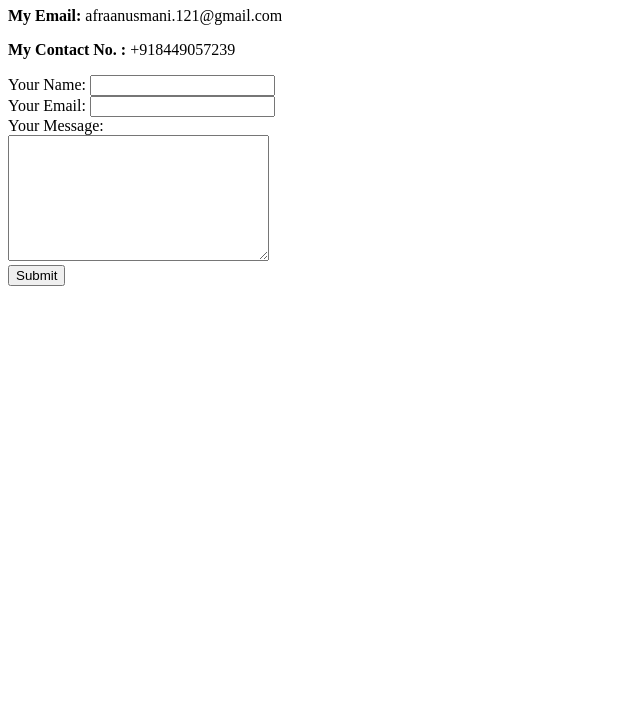
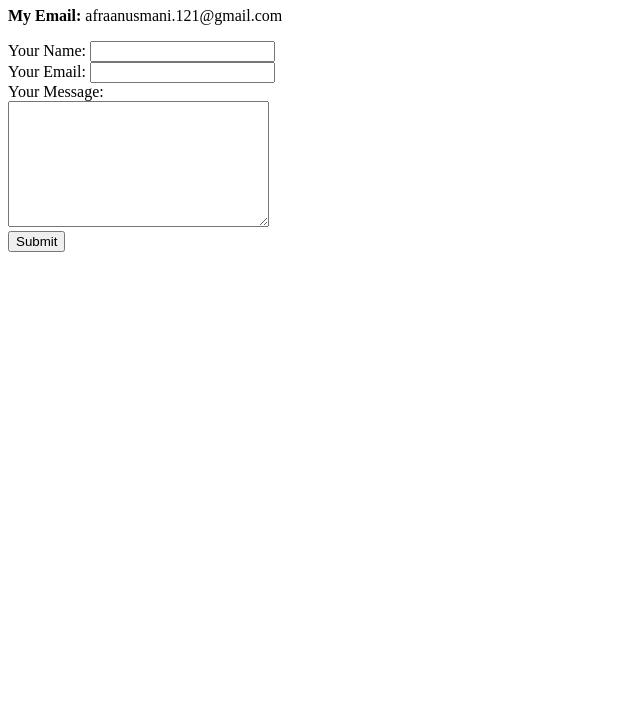
Before and after one commit to AfranUsmani/mycv, a plain HTML site: page contactme.html in a window 1280 px wide. Shown: the part 73-800 px from the top of the page, without its empty margins (0-640 px from the left). Drawn offline with Linux system fonts and the light colour scheme.

Commit message:
Update contactme file
deleted some data

```diff
--- a/contactme.html
+++ b/contactme.html
@@ -7,7 +7,6 @@
   <body>
     <h1>My Contact Details</h1>
     <p><strong>My Email:</strong> afraanusmani.121@gmail.com</p>
-    <p><strong>My Contact No. : </strong>+918449057239 </p>
 
 
     <form class="" action="mailto:afraanusmani.121@gmail.com" method="post" enctype="text/plain">
```
